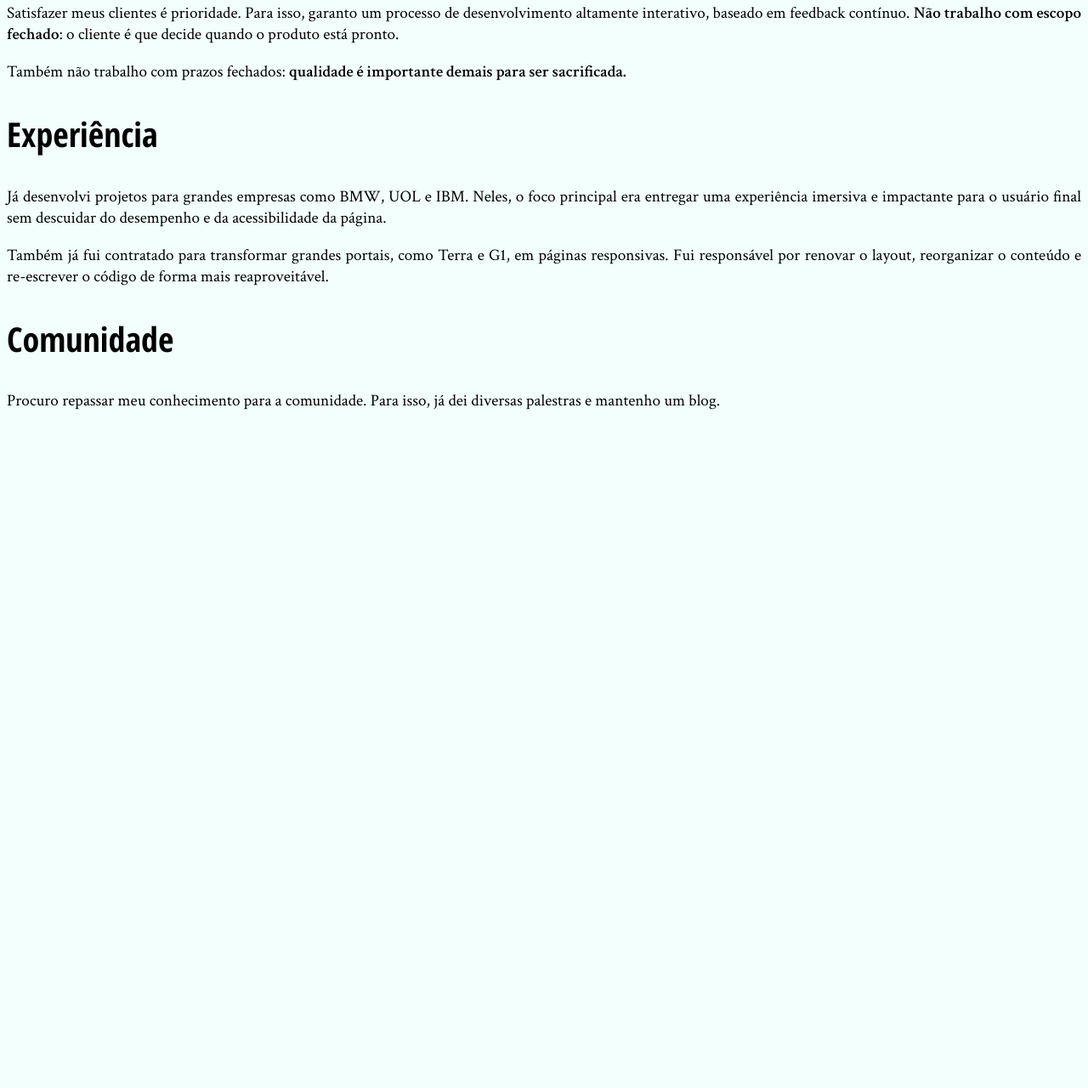
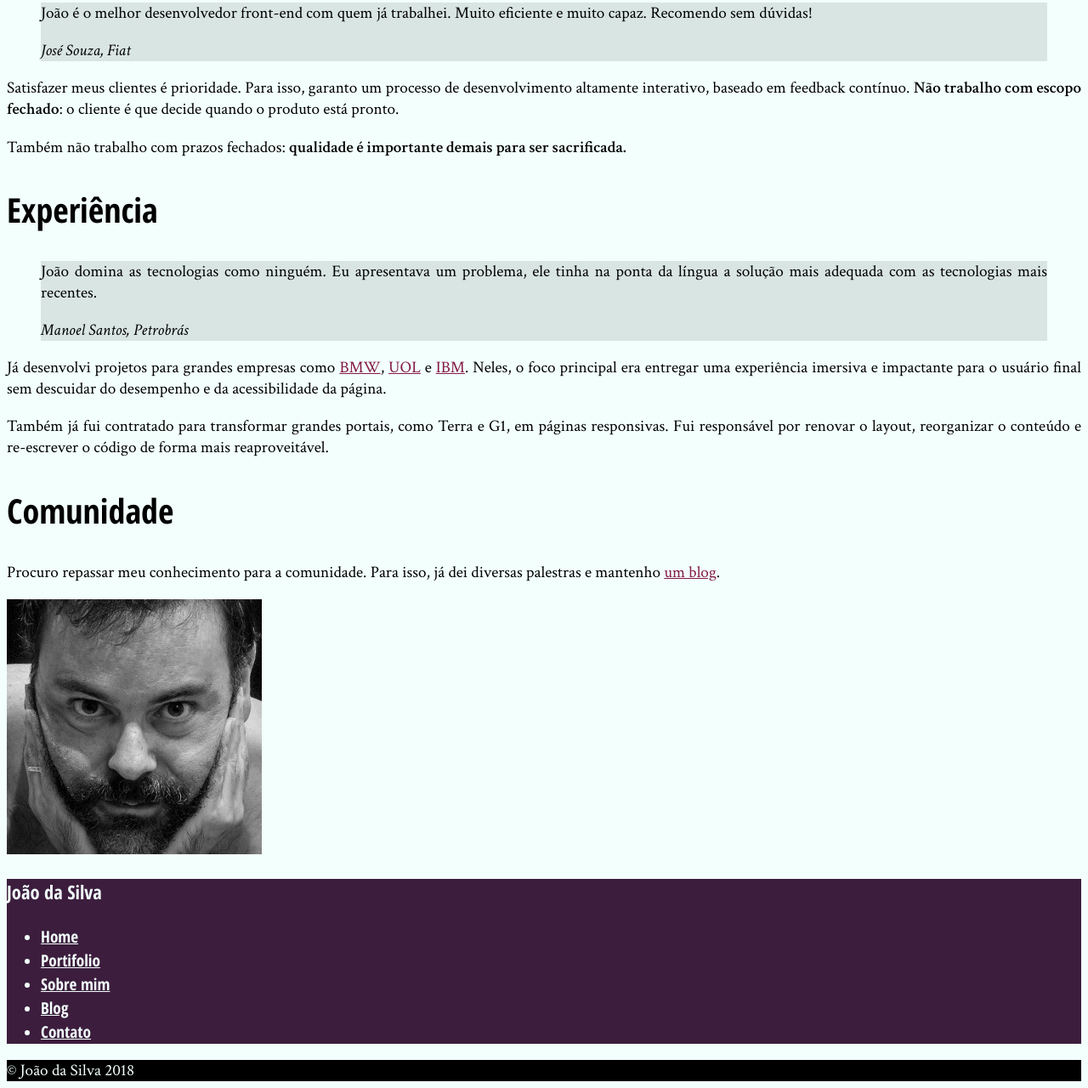
Before and after one commit to JoaoFontaine/html_css_i, a plain HTML site: page bio.html in a window 1280 px wide. Shown: the part 375-1655 px from the top of the page at 85% size. Before the commit the page ends 878 px from the top, so only its background shows below. Drawn offline with Linux system fonts and the light colour scheme.

Commit message:
Fim da Aula 03

```diff
--- a/bio.html
+++ b/bio.html
@@ -15,6 +15,7 @@
 		<link rel="stylesheet" href="site.css">
 	</head>
 	<body>
+		<main>
 			<h1>Sobre mim</h1>
 
 			<p>Moro em São Paulo mas atendo clientes do mundo todo. Sou conhecido por fazer produtos de <em>qualidade, durabilidade</em> e que <em>agregam valor</em> para meus clientes.</p>
@@ -22,19 +23,44 @@
 			<p>Trabalho usando a web como plataforma, ou seja, respiro HTML5, CSS3 e JavaScript (ou melhor: ECMASCript). Crio sites para todos, seguindo as principais diretivas de acessibilidade, responsividade e web semântica, sem descuidar da qualidade de código.</p>
 
 			<h2>Como trabalho</h2>
-
+			<blockquote>
+				<p>João é o melhor desenvolvedor front-end com quem já trabalhei. Muito eficiente e muito capaz. Recomendo sem dúvidas!</p>
+				<cite>José Souza, Fiat</cite>
+			</blockquote>
 			<p>Satisfazer meus clientes é prioridade. Para isso, garanto um processo de desenvolvimento altamente interativo, baseado em feedback contínuo. <strong>Não trabalho com escopo fechado</strong>: o cliente é que decide quando o produto está pronto.</p>
 
 			<p>Também não trabalho com prazos fechados: <strong>qualidade é importante demais para ser sacrificada.</strong></p>
 
 			<h2>Experiência</h2>
+			<blockquote>
+				<p>João domina as tecnologias como ninguém. Eu apresentava um problema, ele tinha na ponta da língua a solução mais adequada com as tecnologias mais recentes.</p>
+				<cite>Manoel Santos, Petrobrás</cite>
+			</blockquote>
 
-		<p>Já desenvolvi projetos para grandes empresas como BMW, UOL e IBM. Neles, o foco principal era entregar uma experiência imersiva e impactante para o usuário final sem descuidar do desempenho e da acessibilidade da página.</p>
+			<p>Já desenvolvi projetos para grandes empresas como <a href="http://www.bmw.com">BMW</a>, <a href="http://www.uol.com.br">UOL</a> e <a href="http://www.ibm.com">IBM</a>. Neles, o foco principal era entregar uma experiência imersiva e impactante para o usuário final sem descuidar do desempenho e da acessibilidade da página.</p>
 
 			<p>Também já fui contratado para transformar grandes portais, como Terra e G1, em páginas responsivas. Fui responsável por renovar o layout, reorganizar o conteúdo e re-escrever o código de forma mais reaproveitável.</p>
 
 			<h2>Comunidade</h2>
 
-		<p>Procuro repassar meu conhecimento para a comunidade. Para isso, já dei diversas palestras e mantenho um blog.</p>
+			<p>Procuro repassar meu conhecimento para a comunidade. Para isso, já dei diversas palestras e mantenho <a href="blog.html">um blog</a>.</p>
+		</main>
+		<img src="recursos/eu.jpg" alt="Foto do João da Silva">
+		<aside>
+			<nav>
+				<h1>João da Silva</h1>
+				<ul>
+					<li><a href="index.html">Home</a></li>
+					<li><a href="portifolio.html">Portifolio</a></li>
+					<li><a href="bio.html">Sobre mim</a></li>
+					<li><a href="blog.html">Blog</a></li>
+					<li><a href="contato.html">Contato</a></li>
+				</ul>
+			</nav>
+		</aside>
+		<footer>
+			&copy; João da Silva 2018
+		</footer>
+
 	</body>
 </html>
--- a/site.css
+++ b/site.css
@@ -6,11 +6,14 @@ body {
 h1, h2 {
 	font-family: "Open Sans Condensed", "Arial", sans-serif;
 }
-h1{
+main h1{
 	font-size: 60px;
 	background-color: #851944;
 	color: #FFF;
 	text-align: center;
+}
+main a {
+	color: #851944;
 }
 h2 {
 	font-size: 40px;
@@ -18,3 +21,22 @@ h2 {
 p {
 	text-align: justify;
 }
+blockquote {
+	background-color: #D9E5E3;
+}
+aside {
+	background-color: #3C1D3D;
+	color: #F2FFFC;
+}
+nav a{
+	font-family: "Open Sans Condensed", "Arial", sans-serif;
+	color: inherit;
+}
+footer {
+	background-color: #000;
+	color: #F2FFFC;
+}
+article footer{
+	background-color: inherit;
+	color: inherit;
+}
```
Also changed, not shown: blog.html (+34 -0 lines), contato.html (added, +37 -0 lines), index.html (added, +37 -0 lines), portifolio.html (added, +37 -0 lines). Lines whose indentation alone changed are shown as unchanged.
